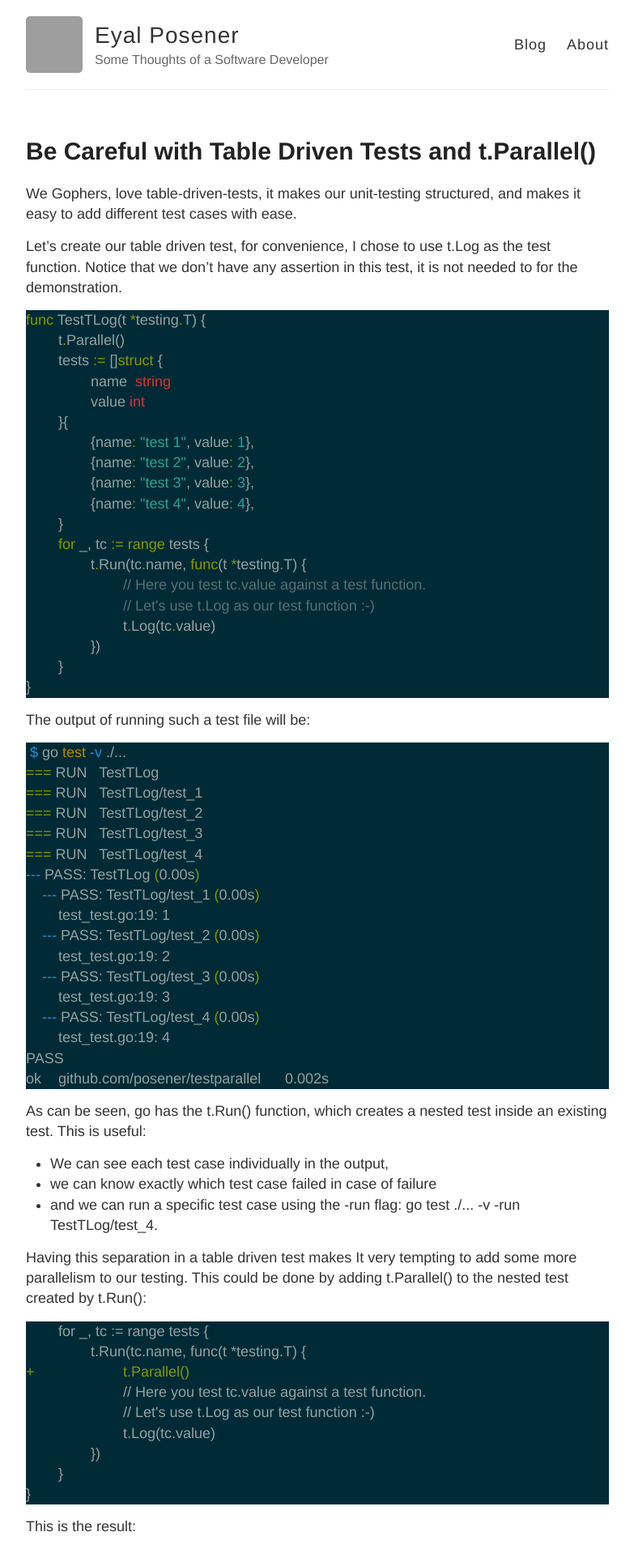
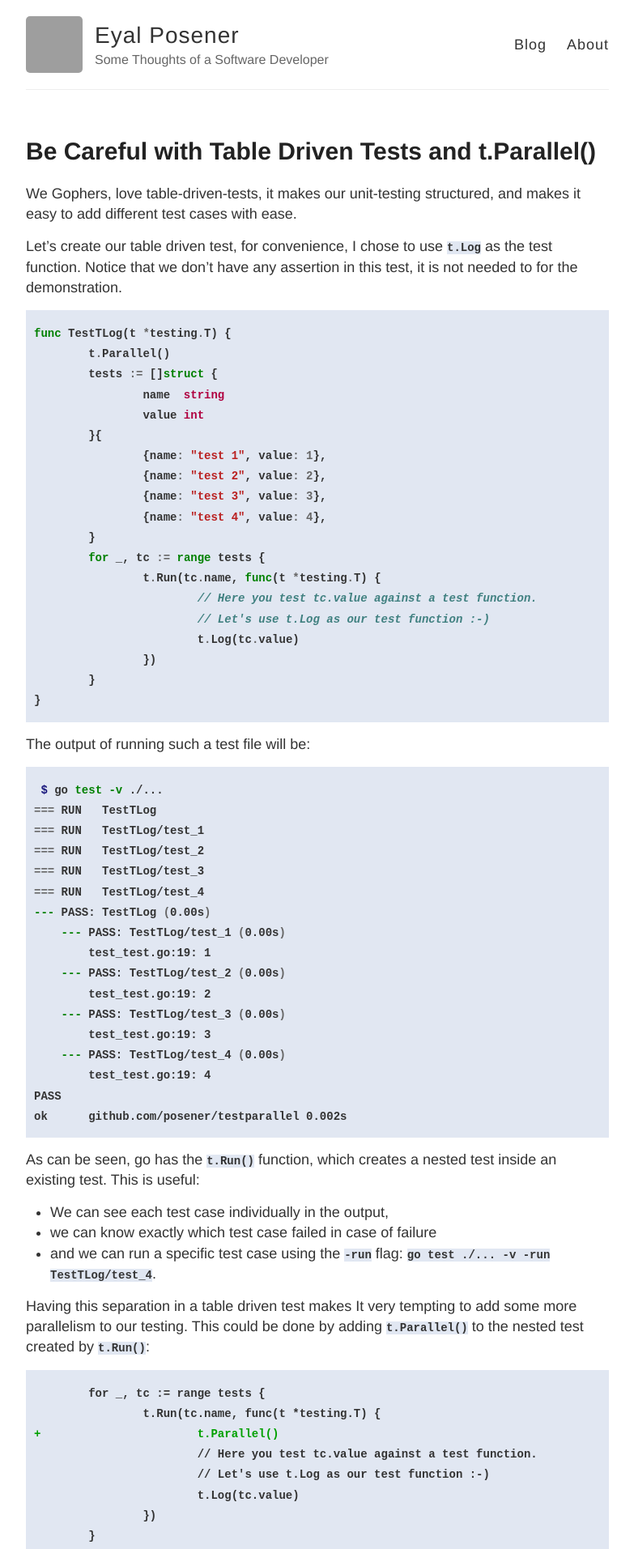
Before and after one commit to posener/posener.github.io, a Jekyll site: the page built from _posts/2018-1-2-go-table-driven-tests-parallel.md, in a window 1280 px wide. Shown: the top 1913 px of the page at 81% size, without its empty margins (248-1031 px from the left). Built offline with Jekyll 4.4.1, drawn with Linux system fonts in a browser that asks for light colours; comment, search, counter and statistics services are not loaded; grey boxes are pictures that could not be loaded.

Commit message:
fix styles

```diff
--- a/_sass/_highlights.scss
+++ b/_sass/_highlights.scss
@@ -1,87 +1,75 @@
-/* Solarized Dark
+/* from https://help.farbox.com/pygments.html */
 
-For use with Jekyll and Pygments
+code {
+  font-family:'Courier New', Courier, monospace;
+  font-weight: bold;
+  font-size: 14px;
+  background-color: #e1e7f2;
+}
 
-http://ethanschoonover.com/solarized
+.highlight  {
+    background-color: #e1e7f2;
+    margin: 5px 0 5px 0;
+    padding: 5px 5px 5px 5px;
+}
 
-SOLARIZED HEX      ROLE
---------- -------- ------------------------------------------
-base03    #002b36  background
-base01    #586e75  comments / secondary content
-base1     #93a1a1  body text / default code / primary content
-orange    #cb4b16  constants
-red       #dc322f  regex, special keywords
-blue      #268bd2  reserved keywords
-cyan      #2aa198  strings, numbers
-green     #859900  operators, other keywords
-*/
-
-.highlight { background-color: #002b36; color: #93a1a1 }
-.highlight .c { color: #586e75 } /* Comment */
-.highlight .err { color: #93a1a1 } /* Error */
-.highlight .g { color: #93a1a1 } /* Generic */
-.highlight .k { color: #859900 } /* Keyword */
-.highlight .l { color: #93a1a1 } /* Literal */
-.highlight .n { color: #93a1a1 } /* Name */
-.highlight .o { color: #859900 } /* Operator */
-.highlight .x { color: #cb4b16 } /* Other */
-.highlight .p { color: #93a1a1 } /* Punctuation */
-.highlight .cm { color: #586e75 } /* Comment.Multiline */
-.highlight .cp { color: #859900 } /* Comment.Preproc */
-.highlight .c1 { color: #586e75 } /* Comment.Single */
-.highlight .cs { color: #859900 } /* Comment.Special */
-.highlight .gd { color: #2aa198 } /* Generic.Deleted */
-.highlight .ge { color: #93a1a1; font-style: italic } /* Generic.Emph */
-.highlight .gr { color: #dc322f } /* Generic.Error */
-.highlight .gh { color: #cb4b16 } /* Generic.Heading */
-.highlight .gi { color: #859900 } /* Generic.Inserted */
-.highlight .go { color: #93a1a1 } /* Generic.Output */
-.highlight .gp { color: #93a1a1 } /* Generic.Prompt */
-.highlight .gs { color: #93a1a1; font-weight: bold } /* Generic.Strong */
-.highlight .gu { color: #cb4b16 } /* Generic.Subheading */
-.highlight .gt { color: #93a1a1 } /* Generic.Traceback */
-.highlight .kc { color: #cb4b16 } /* Keyword.Constant */
-.highlight .kd { color: #268bd2 } /* Keyword.Declaration */
-.highlight .kn { color: #859900 } /* Keyword.Namespace */
-.highlight .kp { color: #859900 } /* Keyword.Pseudo */
-.highlight .kr { color: #268bd2 } /* Keyword.Reserved */
-.highlight .kt { color: #dc322f } /* Keyword.Type */
-.highlight .ld { color: #93a1a1 } /* Literal.Date */
-.highlight .m { color: #2aa198 } /* Literal.Number */
-.highlight .s { color: #2aa198 } /* Literal.String */
-.highlight .na { color: #93a1a1 } /* Name.Attribute */
-.highlight .nb { color: #B58900 } /* Name.Builtin */
-.highlight .nc { color: #268bd2 } /* Name.Class */
-.highlight .no { color: #cb4b16 } /* Name.Constant */
-.highlight .nd { color: #268bd2 } /* Name.Decorator */
-.highlight .ni { color: #cb4b16 } /* Name.Entity */
-.highlight .ne { color: #cb4b16 } /* Name.Exception */
-.highlight .nf { color: #268bd2 } /* Name.Function */
-.highlight .nl { color: #93a1a1 } /* Name.Label */
-.highlight .nn { color: #93a1a1 } /* Name.Namespace */
-.highlight .nx { color: #93a1a1 } /* Name.Other */
-.highlight .py { color: #93a1a1 } /* Name.Property */
-.highlight .nt { color: #268bd2 } /* Name.Tag */
-.highlight .nv { color: #268bd2 } /* Name.Variable */
-.highlight .ow { color: #859900 } /* Operator.Word */
-.highlight .w { color: #93a1a1 } /* Text.Whitespace */
-.highlight .mf { color: #2aa198 } /* Literal.Number.Float */
-.highlight .mh { color: #2aa198 } /* Literal.Number.Hex */
-.highlight .mi { color: #2aa198 } /* Literal.Number.Integer */
-.highlight .mo { color: #2aa198 } /* Literal.Number.Oct */
-.highlight .sb { color: #586e75 } /* Literal.String.Backtick */
-.highlight .sc { color: #2aa198 } /* Literal.String.Char */
-.highlight .sd { color: #93a1a1 } /* Literal.String.Doc */
-.highlight .s2 { color: #2aa198 } /* Literal.String.Double */
-.highlight .se { color: #cb4b16 } /* Literal.String.Escape */
-.highlight .sh { color: #93a1a1 } /* Literal.String.Heredoc */
-.highlight .si { color: #2aa198 } /* Literal.String.Interpol */
-.highlight .sx { color: #2aa198 } /* Literal.String.Other */
-.highlight .sr { color: #dc322f } /* Literal.String.Regex */
-.highlight .s1 { color: #2aa198 } /* Literal.String.Single */
-.highlight .ss { color: #2aa198 } /* Literal.String.Symbol */
-.highlight .bp { color: #268bd2 } /* Name.Builtin.Pseudo */
-.highlight .vc { color: #268bd2 } /* Name.Variable.Class */
-.highlight .vg { color: #268bd2 } /* Name.Variable.Global */
-.highlight .vi { color: #268bd2 } /* Name.Variable.Instance */
-.highlight .il { color: #2aa198 } /* Literal.Number.Integer.Long */
+.highlight .c { color: #408080; font-style: italic } /* Comment */
+.highlight .err { border: 1px solid #FF0000 } /* Error */
+.highlight .k { color: #008000; font-weight: bold } /* Keyword */
+.highlight .o { color: #666666 } /* Operator */
+.highlight .cm { color: #408080; font-style: italic } /* Comment.Multiline */
+.highlight .cp { color: #BC7A00 } /* Comment.Preproc */
+.highlight .c1 { color: #408080; font-style: italic } /* Comment.Single */
+.highlight .cs { color: #408080; font-style: italic } /* Comment.Special */
+.highlight .gd { color: #A00000 } /* Generic.Deleted */
+.highlight .ge { font-style: italic } /* Generic.Emph */
+.highlight .gr { color: #FF0000 } /* Generic.Error */
+.highlight .gh { color: #000080; font-weight: bold } /* Generic.Heading */
+.highlight .gi { color: #00A000 } /* Generic.Inserted */
+.highlight .go { color: #808080 } /* Generic.Output */
+.highlight .gp { color: #000080; font-weight: bold } /* Generic.Prompt */
+.highlight .gs { font-weight: bold } /* Generic.Strong */
+.highlight .gu { color: #800080; font-weight: bold } /* Generic.Subheading */
+.highlight .gt { color: #0040D0 } /* Generic.Traceback */
+.highlight .kc { color: #008000; font-weight: bold } /* Keyword.Constant */
+.highlight .kd { color: #008000; font-weight: bold } /* Keyword.Declaration */
+.highlight .kn { color: #008000; font-weight: bold } /* Keyword.Namespace */
+.highlight .kp { color: #008000 } /* Keyword.Pseudo */
+.highlight .kr { color: #008000; font-weight: bold } /* Keyword.Reserved */
+.highlight .kt { color: #B00040 } /* Keyword.Type */
+.highlight .m { color: #666666 } /* Literal.Number */
+.highlight .s { color: #BA2121 } /* Literal.String */
+.highlight .na { color: #7D9029 } /* Name.Attribute */
+.highlight .nb { color: #008000 } /* Name.Builtin */
+.highlight .nc { color: #0000FF; font-weight: bold } /* Name.Class */
+.highlight .no { color: #880000 } /* Name.Constant */
+.highlight .nd { color: #AA22FF } /* Name.Decorator */
+.highlight .ni { color: #999999; font-weight: bold } /* Name.Entity */
+.highlight .ne { color: #D2413A; font-weight: bold } /* Name.Exception */
+.highlight .nf { color: #0000FF } /* Name.Function */
+.highlight .nl { color: #A0A000 } /* Name.Label */
+.highlight .nn { color: #0000FF; font-weight: bold } /* Name.Namespace */
+.highlight .nt { color: #008000; font-weight: bold } /* Name.Tag */
+.highlight .nv { color: #19177C } /* Name.Variable */
+.highlight .ow { color: #AA22FF; font-weight: bold } /* Operator.Word */
+.highlight .w { color: #bbbbbb } /* Text.Whitespace */
+.highlight .mf { color: #666666 } /* Literal.Number.Float */
+.highlight .mh { color: #666666 } /* Literal.Number.Hex */
+.highlight .mi { color: #666666 } /* Literal.Number.Integer */
+.highlight .mo { color: #666666 } /* Literal.Number.Oct */
+.highlight .sb { color: #BA2121 } /* Literal.String.Backtick */
+.highlight .sc { color: #BA2121 } /* Literal.String.Char */
+.highlight .sd { color: #BA2121; font-style: italic } /* Literal.String.Doc */
+.highlight .s2 { color: #BA2121 } /* Literal.String.Double */
+.highlight .se { color: #BB6622; font-weight: bold } /* Literal.String.Escape */
+.highlight .sh { color: #BA2121 } /* Literal.String.Heredoc */
+.highlight .si { color: #BB6688; font-weight: bold } /* Literal.String.Interpol */
+.highlight .sx { color: #008000 } /* Literal.String.Other */
+.highlight .sr { color: #BB6688 } /* Literal.String.Regex */
+.highlight .s1 { color: #BA2121 } /* Literal.String.Single */
+.highlight .ss { color: #19177C } /* Literal.String.Symbol */
+.highlight .bp { color: #008000 } /* Name.Builtin.Pseudo */
+.highlight .vc { color: #19177C } /* Name.Variable.Class */
+.highlight .vg { color: #19177C } /* Name.Variable.Global */
+.highlight .vi { color: #19177C } /* Name.Variable.Instance */
+.highlight .il { color: #666666 } /* Literal.Number.Integer.Long */
```
